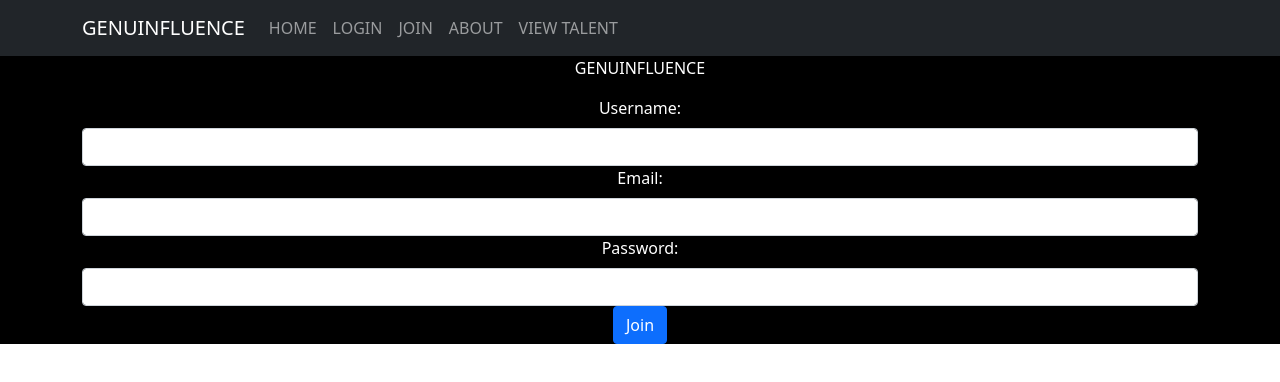
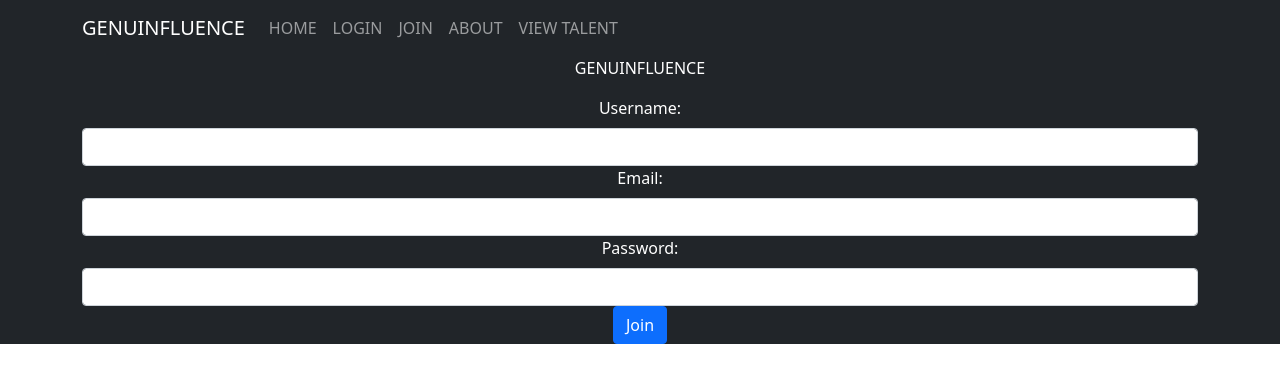
Before and after one commit to elizparisi/genuinfluence, a React (Create React App) app: page / in a window 1280 px wide. Shown: the top 382 px of the page. Built offline with nearby package versions, Linux system fonts and the light colour scheme.

Commit message:
change background + text colors to match nav

```diff
--- a/src/App.css
+++ b/src/App.css
@@ -1,6 +1,6 @@
 .App {
   text-align: center;
-  background-color: #000;
+  background-color: #212529;
   color: #fff;
 }
 
--- a/src/index.css
+++ b/src/index.css
@@ -5,7 +5,7 @@ body {
     sans-serif;
   -webkit-font-smoothing: antialiased;
   -moz-osx-font-smoothing: grayscale;
-  background-color: #000;
+  background-color: #212529;
   color: #fff;
 }
 
```
